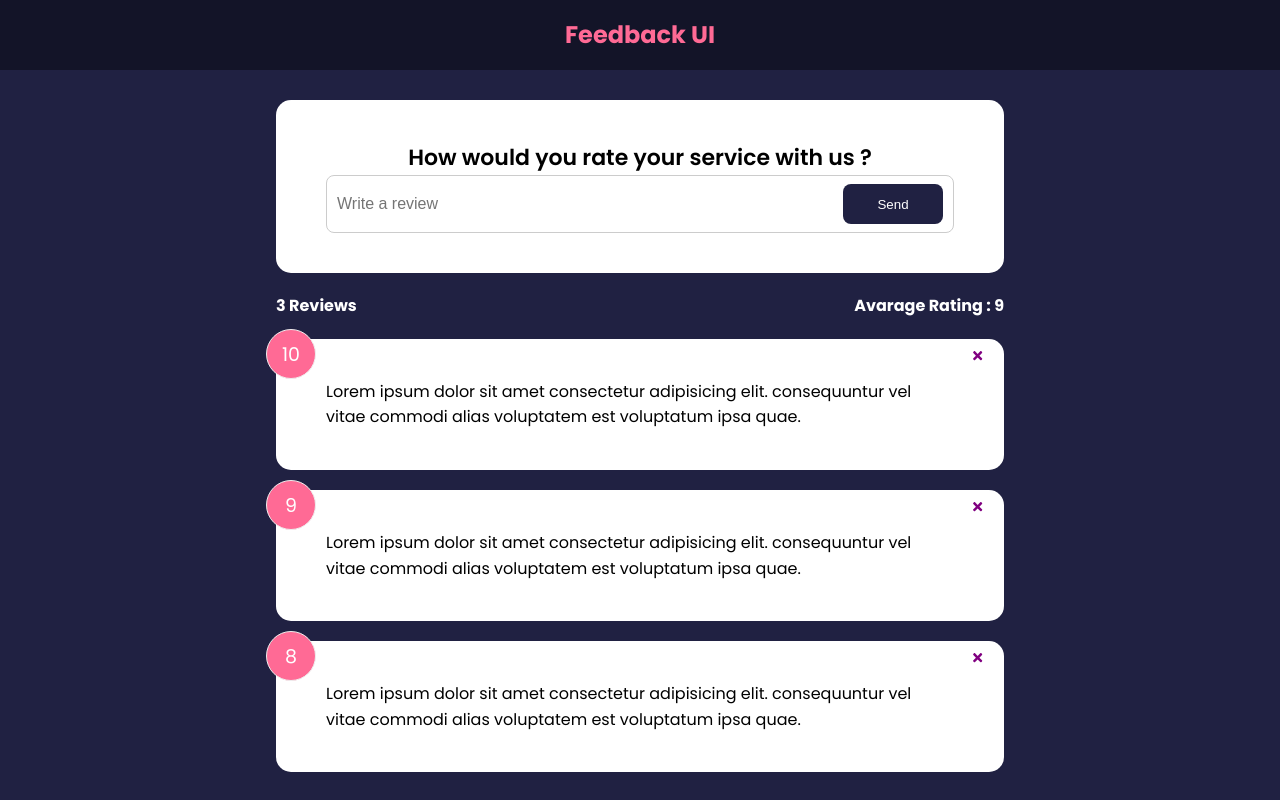
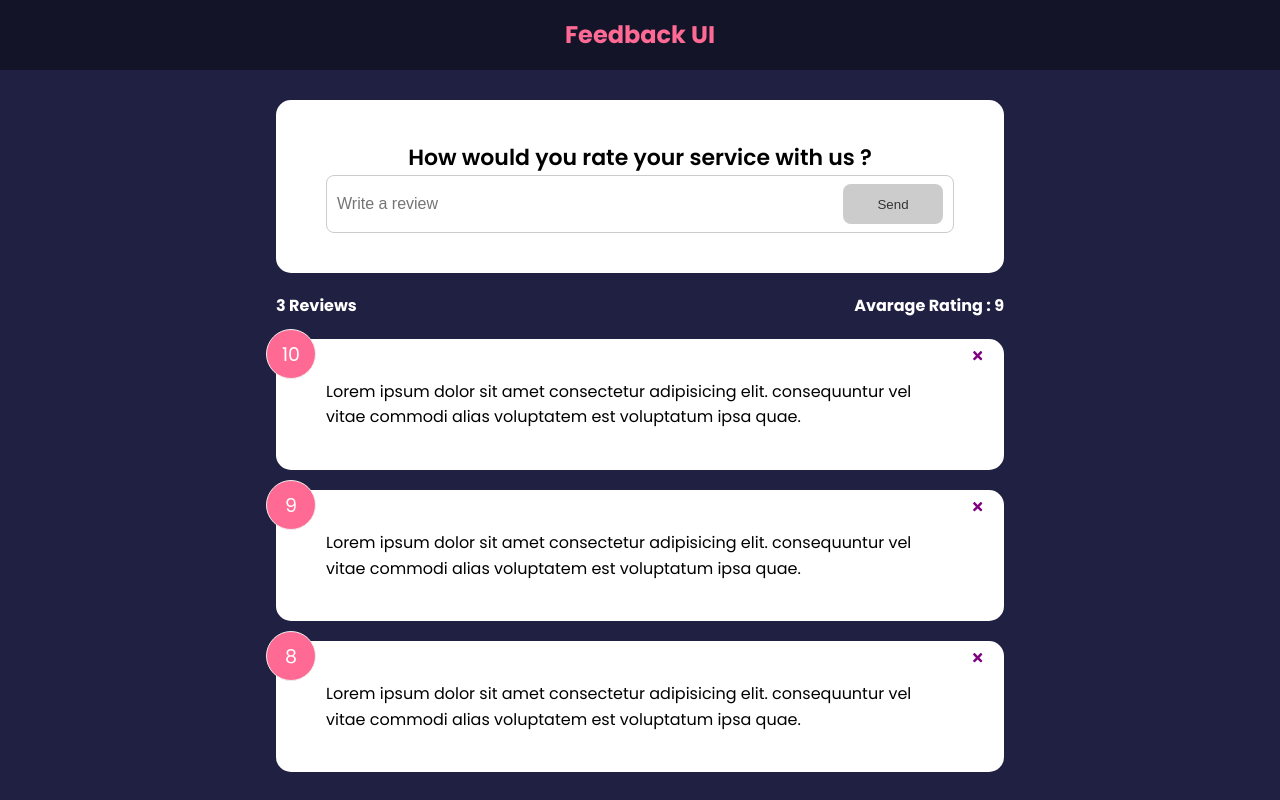
Before and after one commit to ulusan/Feedback-App-With-React, a React (Create React App) app: page / in a window 1280 px wide. Built offline with nearby package versions, Linux system fonts and the light colour scheme; the HTML template or start-up script is replaced by a standard one.

Commit message:
Real-Time Validation

```diff
--- a/src/components/FeedbackForm.jsx
+++ b/src/components/FeedbackForm.jsx
@@ -4,8 +4,21 @@
 
 function FeedbackForm() {
   const [text, setText] = useState("");
+  const [btnDisabled, setBtnDisabled] = useState(true);
+  const [message, setMessage] = useState("");
 
   const handleTextChange = (e) => {
+    if (text === "") {
+      setBtnDisabled(true);
+      setMessage(null);
+    } else if (text !== "" && text.trim().length <= 10) {
+      setMessage("Text must be at least 10 characters");
+      setBtnDisabled(true);
+    } else {
+      setMessage(null);
+      setBtnDisabled(false);
+    }
+
     setText(e.target.value);
   };
 
@@ -21,8 +34,11 @@
             placeholder="Write a review"
             value={text}
           />
-          <Button type="Submit">Send</Button>
+          <Button type="Submit" isDisabled={btnDisabled}>
+            Send
+          </Button>
         </div>
+        {message && <div className="message">{message}</div>}
       </form>
     </Card>
   );
```
